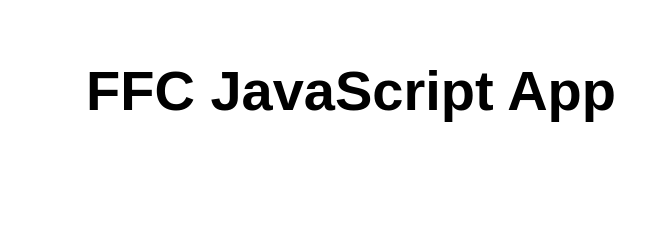
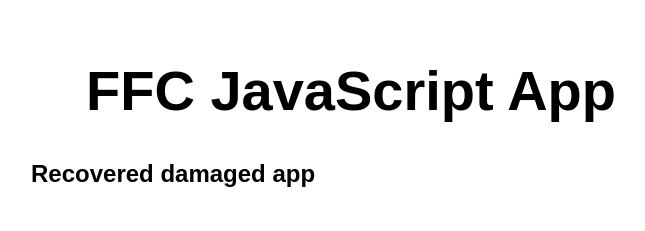
Before and after one commit to Asadmahmand/btt-p2, a website: page src/index.html in a window 1280 px wide. Shown: the whole page, without its empty margins (289-934 px from the left). Drawn offline with Linux system fonts and the light colour scheme.

Commit message:
Fix applied

```diff
--- a/src/index.html
+++ b/src/index.html
@@ -11,6 +11,8 @@
 <body>
   <main>
     <h1>FFC JavaScript App</h1>
+        <h2>Recovered damaged app</h2>
+
   </main>
 </body>
 
```
Also changed, not shown: .github/workflows/azure-static-web-apps-polite-hill-034f0b71e.yml.
